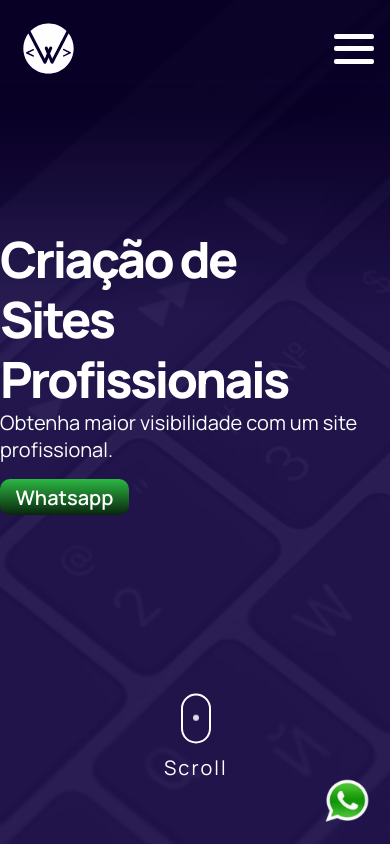
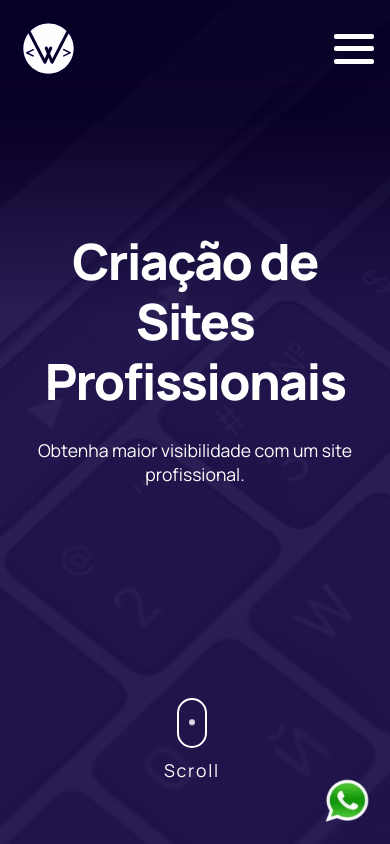
Before and after one commit to luanrodriguespigosso/site-webview, a plain HTML site: page index.html in a window 390 px wide. Shown: the top 844 px of the page. Drawn offline with nearby package versions, Linux system fonts and the light colour scheme; a script that the page names is missing.

Commit message:
Alterado tamanho e alinhamento dos texto do banner-desc para largura até 768px

```diff
--- a/css/responsiveness.css
+++ b/css/responsiveness.css
@@ -59,8 +59,25 @@
 }
 
 @media (max-width: 768px) {
+    .banner-desc {
+        text-align: center;
+    }
+
     .h1-extrabold {
-        font-size: 60px;
+        font-size: 46px;
+        letter-spacing: -1.7px;
+    }
+
+    .banner-desc p {
+        padding: 1.7rem;
+    }
+
+    .banner-desc button {
+        display: none;
+    }
+
+    .p2-regular {
+        font-size: 1.1rem;
     }
 
     .title-contact {
```
